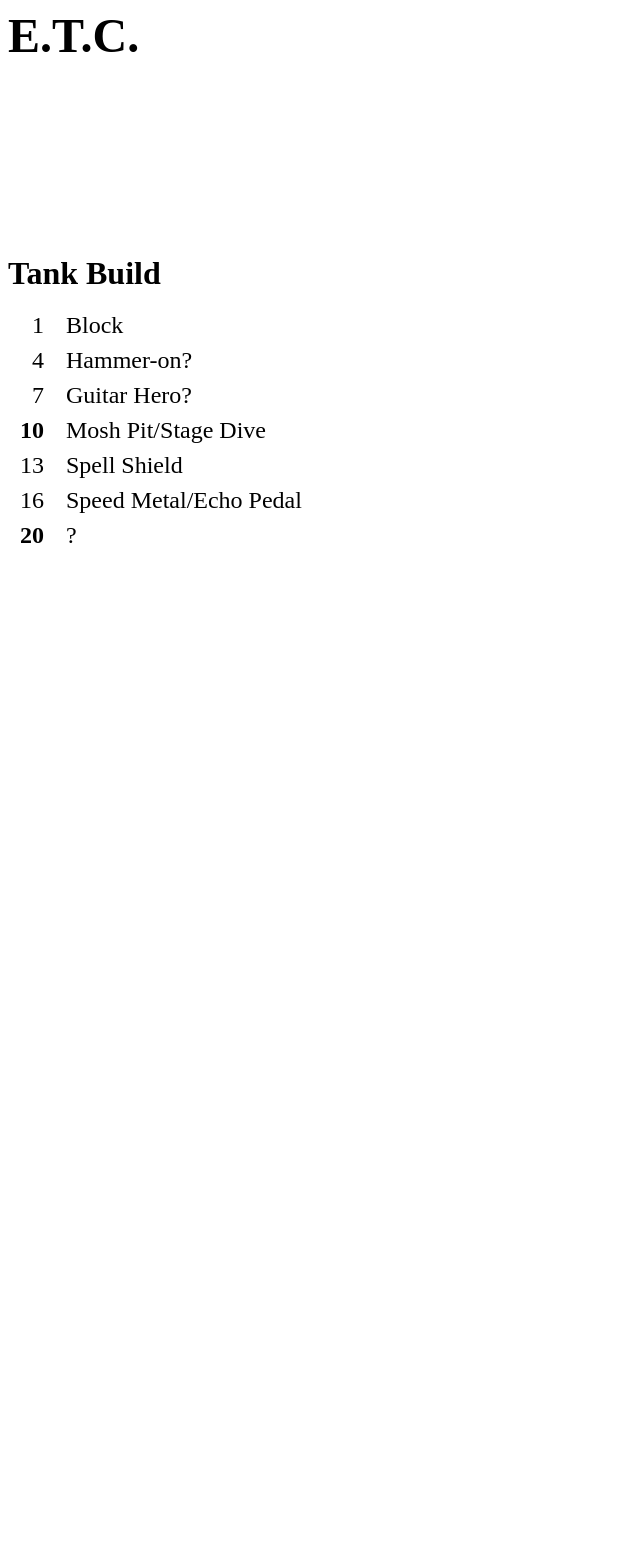
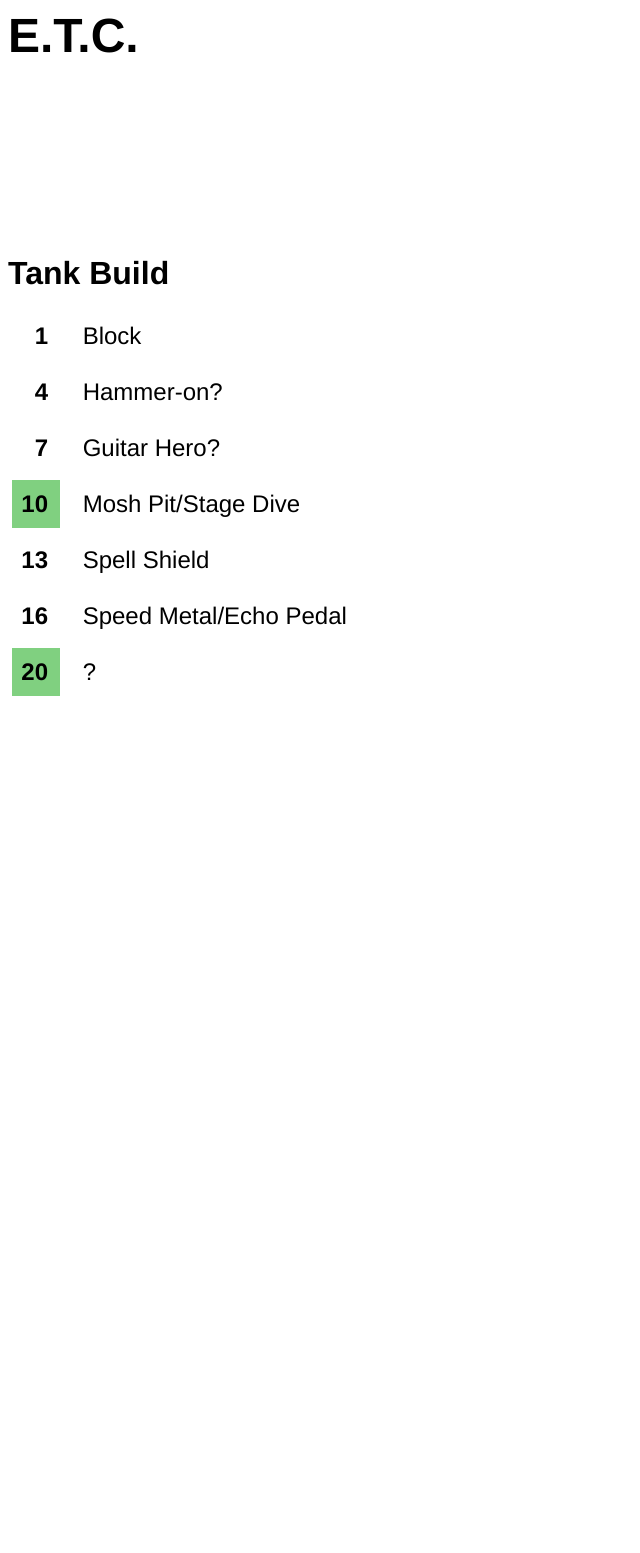
Before and after one commit to andersroos/andersroos.github.io, a Jekyll site: the page built from hots/etc.md, in a window 1280 px wide. Shown: the whole page, without its empty margins (0-640 px from the left). Built offline with Jekyll 4.4.1, drawn with Linux system fonts in a browser that asks for light colours; after the commit the page ends 1212 px from its top, so only the background shows below that.

Commit message:
Tweaking.

```diff
--- a/css/core.scss
+++ b/css/core.scss
@@ -3,9 +3,13 @@
 
 // Styles for Heroes buld order pages.
 
+body {
+    font-family: helvetica;
+}
+
 body.hots-bo {
     font-size: 24px;
-    margin-bottom: 1000px;
+    margin-bottom: 512px;
 
     h2 {
         font-size: 32px;
@@ -19,11 +23,17 @@ body.hots-bo {
     li {
         margin: 0px;
         list-style: none;
+        line-height: 2em;
         em, strong {
             text-align: right;
             display: inline-block;
             width: 32px;
+            padding: 0 12 0 4;
             margin: 4 16 4 4;
+            font-weight: 900;
+        }
+        strong {
+            background-color: #80d080;
         }
         em {
             font-style: normal;
```
